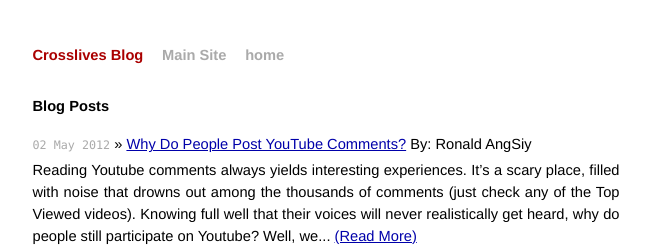
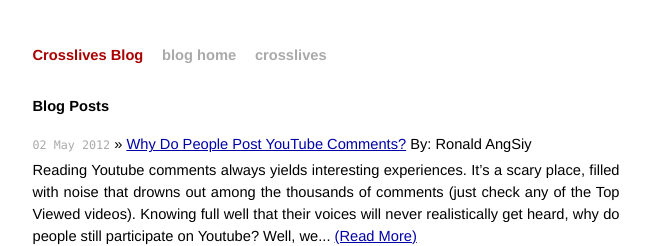
Before and after one commit to negativetwelve/crosslives-blog, a Jekyll site: the page built from index.html, in a window 1280 px wide. Shown: the top 246 px of the page, without its empty margins (314-965 px from the left). Built offline with Jekyll 4.4.1, drawn with Linux system fonts in a browser that asks for light colours; Markdown is read by kramdown in place of the engine named in the settings; the list of posts is cut into pages by our own code.

Commit message:
changed to lowercase

```diff
--- a/_layouts/default.html
+++ b/_layouts/default.html
@@ -27,8 +27,8 @@ var WRInitTime=(new Date()).getTime();
 <div class="site">
   <div class="title">
     <a href="/">Crosslives Blog</a>
-    <a class="extra" href="http://crosslives.com">Main Site</a>
-    <a class="extra" href="/">home</a>
+    <a class="extra" href="/">blog home</a>
+    <a class="extra" href="http://crosslives.com">crosslives</a>
   </div>
 
   {{ content }}
```
